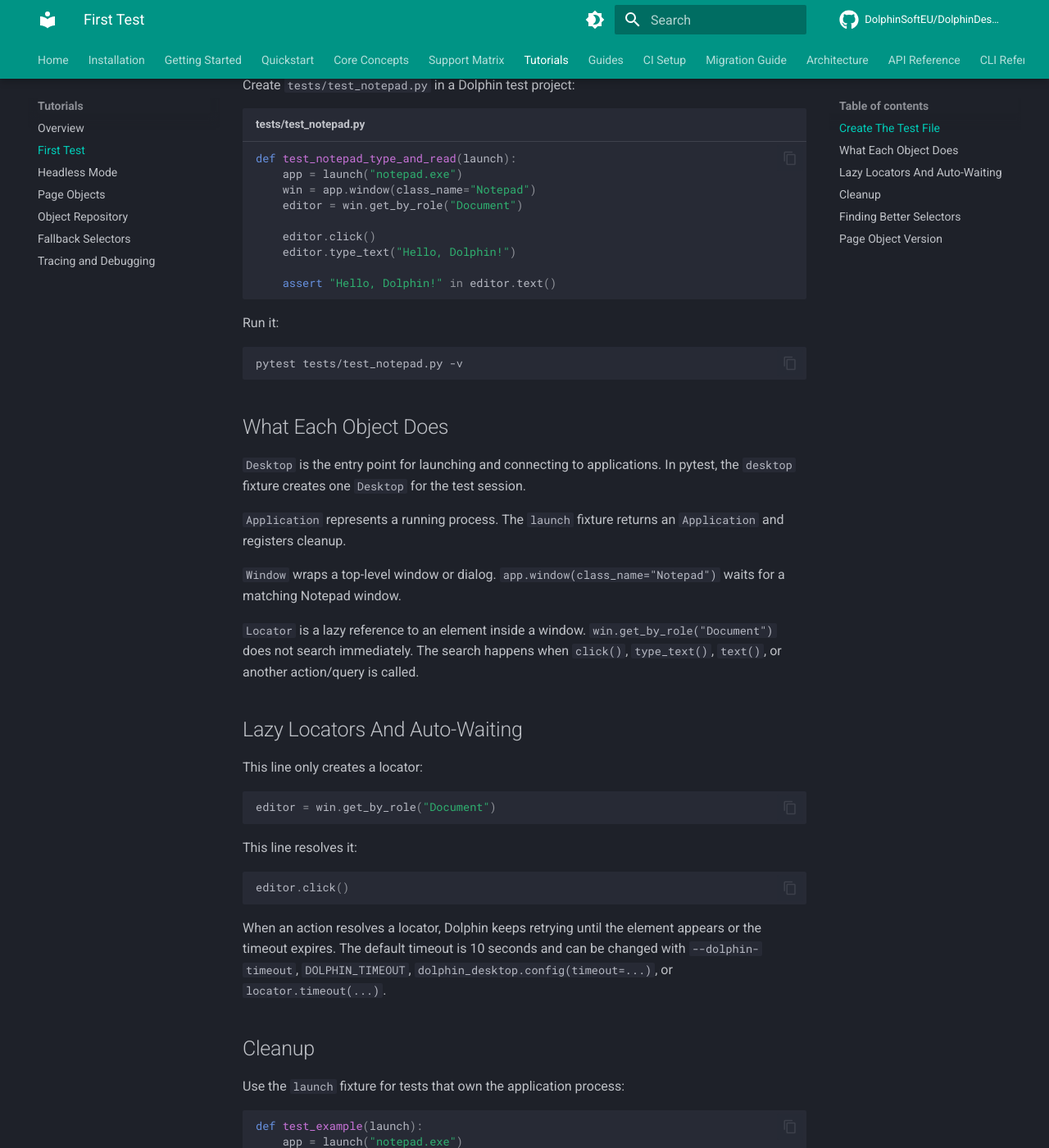
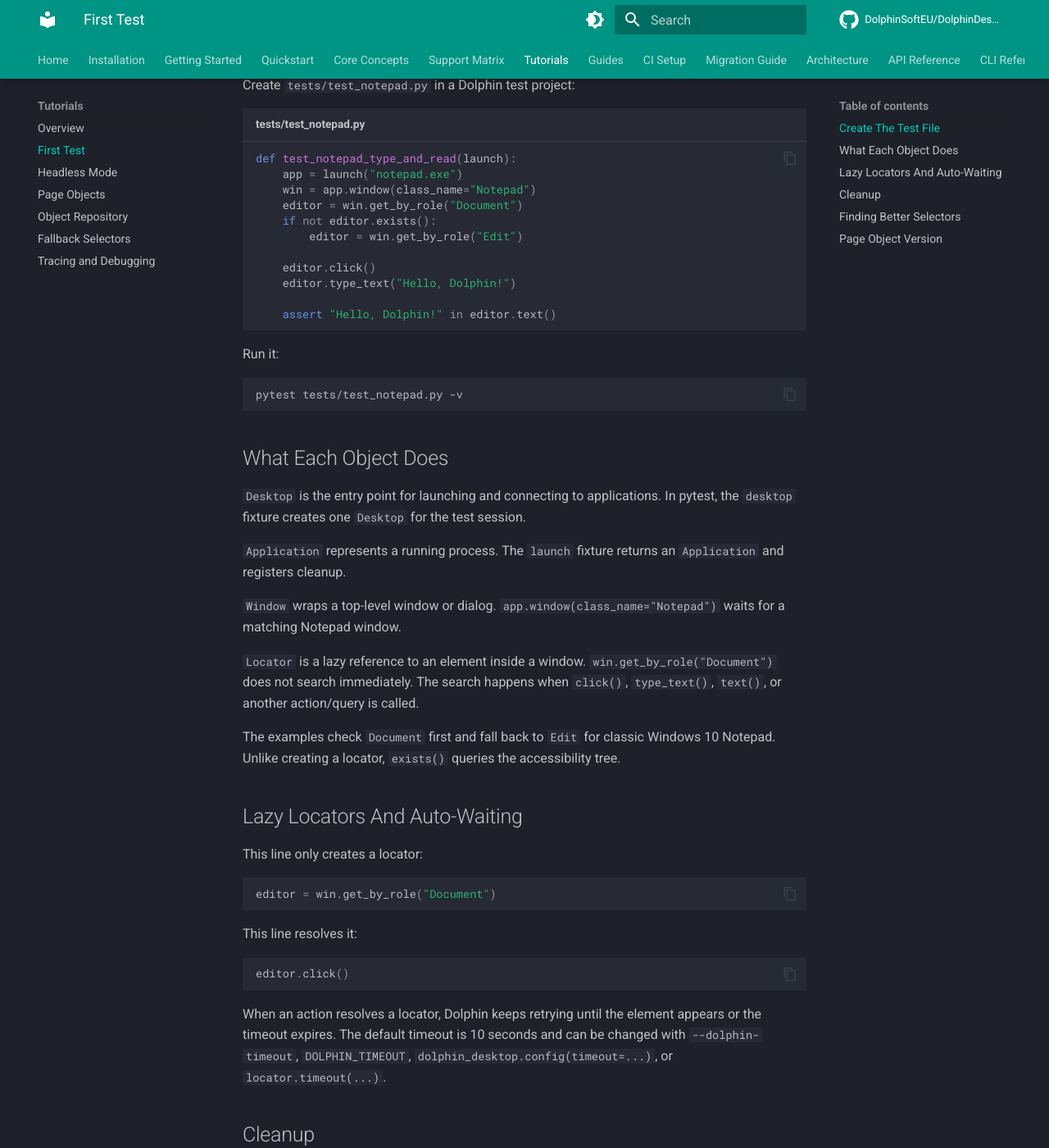
Before and after one commit to DolphinSoftEU/DolphinDesktop, an MkDocs documentation site: the page built from docs/tutorials/first-test.md, in a window 1280 px wide and 1400 px high, scrolled down 279 px. Shown: the whole window at 82% size. Built offline with MkDocs 1.6.1 and Material for MkDocs 9.7.7, drawn with Linux system fonts in a browser that asks for light colours; comment, search, counter and statistics services are not loaded; the version menu is left out; some of the changed text lies outside the part shown.

Commit message:
fix: support classic Notepad in introductory examples

````diff
--- a/docs/tutorials/first-test.md
+++ b/docs/tutorials/first-test.md
@@ -11,6 +11,8 @@ def test_notepad_type_and_read(launch):
     app = launch("notepad.exe")
     win = app.window(class_name="Notepad")
     editor = win.get_by_role("Document")
+    if not editor.exists():
+        editor = win.get_by_role("Edit")
 
     editor.click()
     editor.type_text("Hello, Dolphin!")
@@ -33,6 +35,9 @@ pytest tests/test_notepad.py -v
 `Window` wraps a top-level window or dialog. `app.window(class_name="Notepad")` waits for a matching Notepad window.
 
 `Locator` is a lazy reference to an element inside a window. `win.get_by_role("Document")` does not search immediately. The search happens when `click()`, `type_text()`, `text()`, or another action/query is called.
+
+The examples check `Document` first and fall back to `Edit` for classic Windows 10 Notepad.
+Unlike creating a locator, `exists()` queries the accessibility tree.
 
 ## Lazy Locators And Auto-Waiting
 
@@ -58,7 +63,10 @@ Use the `launch` fixture for tests that own the application process:
 def test_example(launch):
     app = launch("notepad.exe")
     win = app.window(class_name="Notepad")
-    win.get_by_role("Document").type_text("temporary text")
+    editor = win.get_by_role("Document")
+    if not editor.exists():
+        editor = win.get_by_role("Edit")
+    editor.type_text("temporary text")
 ```
 
 After the test, the fixture calls `Application.kill()` for every app it launched. This is deliberate: desktop applications often show save prompts or custom close dialogs, so test teardown should be deterministic.
@@ -72,7 +80,10 @@ desktop = Desktop()
 
 with desktop.launch("notepad.exe") as app:
     win = app.window(class_name="Notepad")
-    win.get_by_role("Document").type_text("Hello")
+    editor = win.get_by_role("Document")
+    if not editor.exists():
+        editor = win.get_by_role("Edit")
+    editor.type_text("Hello")
 ```
 
 ## Finding Better Selectors
@@ -105,6 +116,8 @@ The `standard` scaffold generated by `dolphin init` wraps the Notepad editor:
 class NotepadPage:
     def __init__(self, window):
         self._editor = window.get_by_role("Document")
+        if not self._editor.exists():
+            self._editor = window.get_by_role("Edit")
 
     def type_text(self, text: str):
         self._editor.click()
````
Also changed, not shown: CHANGELOG.md (+3 -0 lines), README.md (+2 -0 lines), docs/faq.md (+1 -1 lines), docs/index.md (+2 -0 lines), docs/quickstart.md (+3 -1 lines), docs/reference/application.md (+4 -1 lines), docs/tutorials/page-objects.md (+2 -0 lines), examples/README.md (+2 -3 lines), 2 other files.
